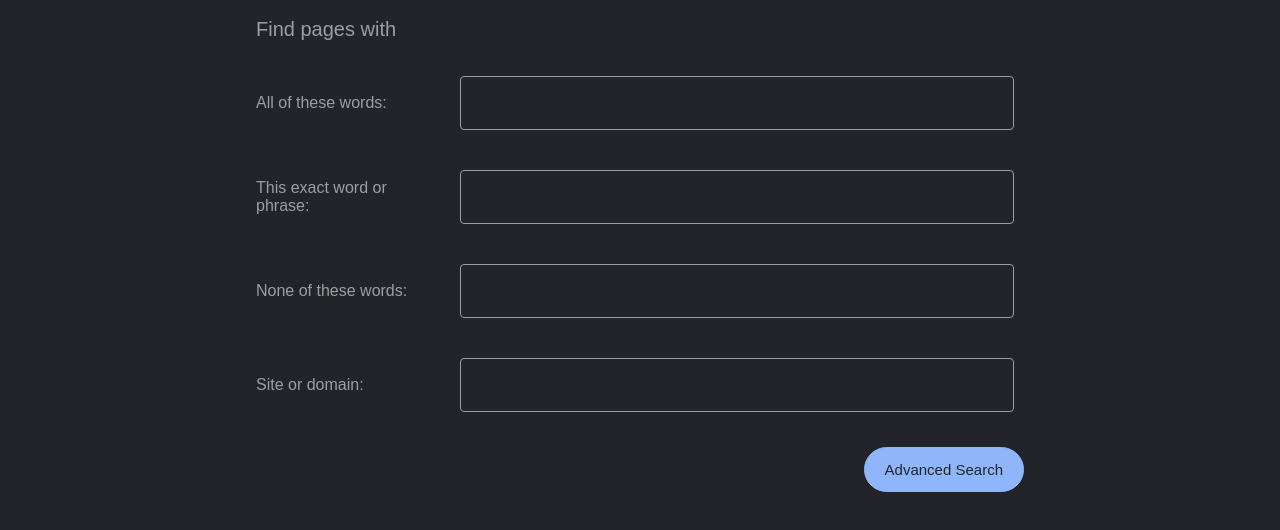
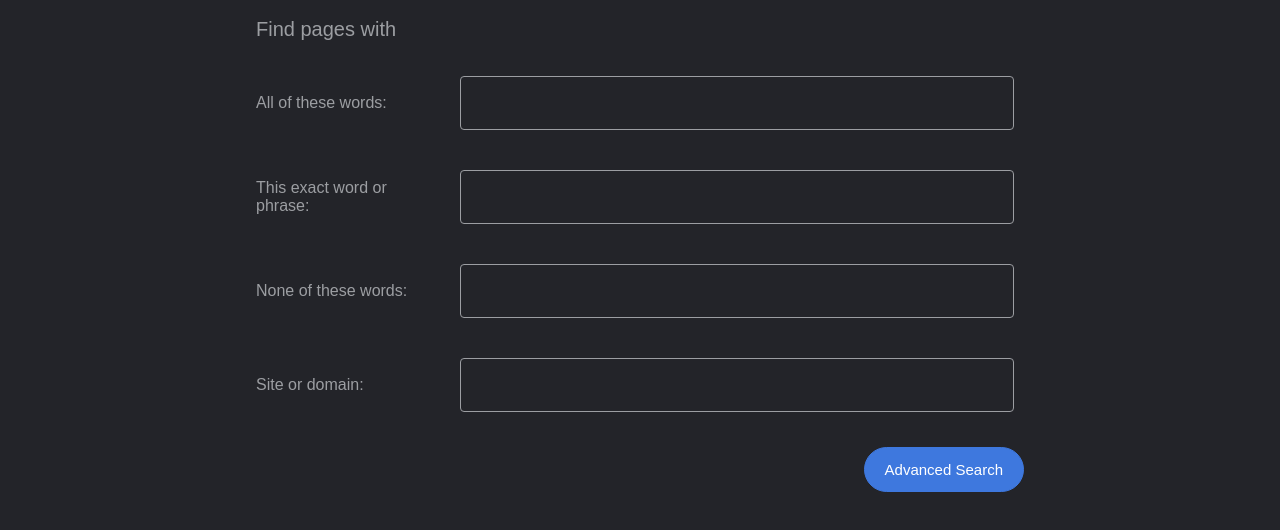
Before and after one commit to Efezino-E/Search, a plain HTML site: page advanced.html in a window 1280 px wide. Shown: the part 202-732 px from the top of the page. Drawn offline with Linux system fonts and the light colour scheme; a web font is replaced by a local one.

Commit message:
edit for submit requirement - revert post submit

```diff
--- a/style.css
+++ b/style.css
@@ -174,18 +174,23 @@ form{
 }
 
 .primary{
-    background-color: #8fb6fa;
-    color: #232429;
-    border:  1px solid #8fb6fa;
+    background-color: #3e78de;
+    color: #fff;
+    border:  1px solid #3e78de;
     font-weight: 500;
     padding: 13px 20px;
     font-optical-sizing: auto;
 }
 
+.primary:hover{
+    background-color: #5384da;
+    border:  1px solid #5384da;
+}
+
 .primary:focus-visible{
-    background-color: #c2d7f9;
-    border:  1px solid #c2d7f9;
-    outline:  1px solid #c2d7f9;
+    background-color: #5384da;
+    border:  1px solid #5384da;
+    outline:  1px solid #5384da;
     box-shadow: 0 0 0px none;
 }
 
```
